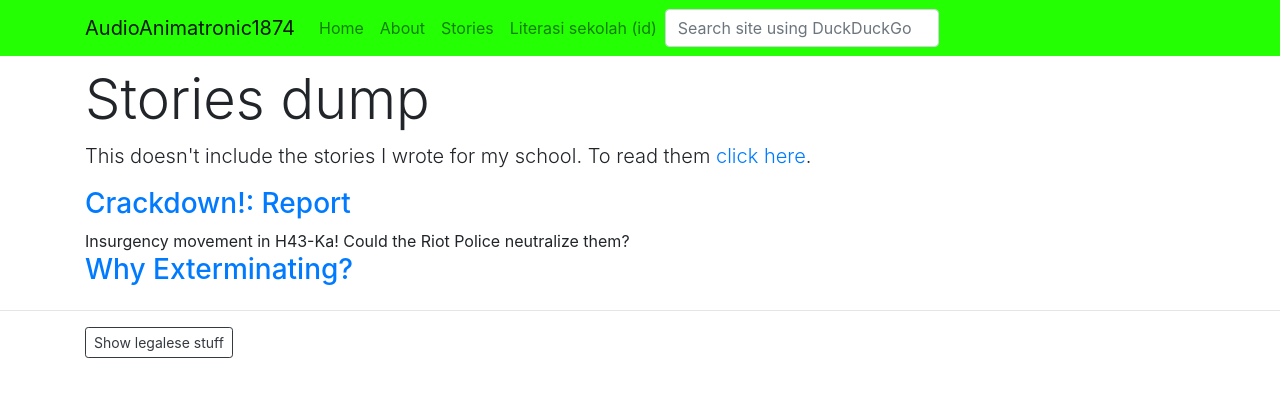
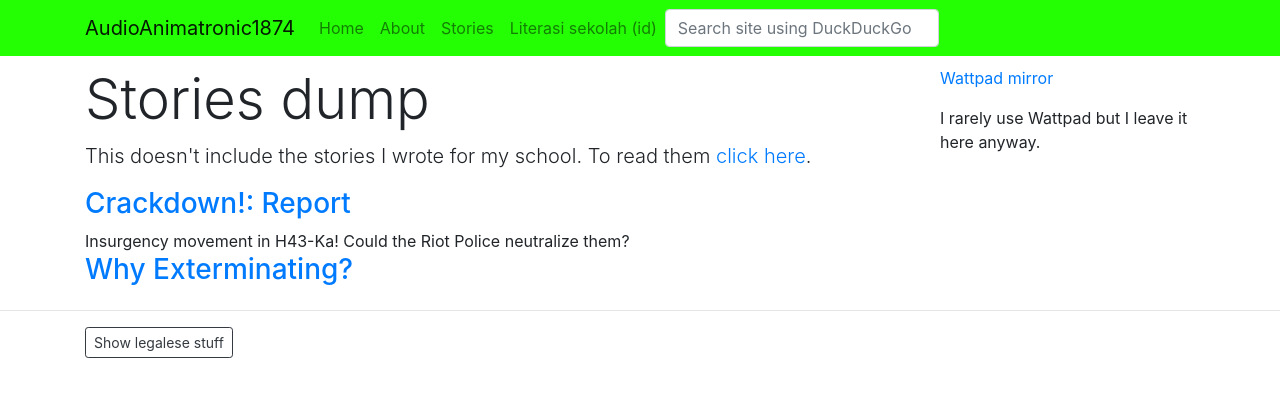
Before and after one commit to aa1874/aa1874site, a Jekyll site: the page built from stories.html, in a window 1280 px wide. Shown: the top 397 px of the page. Built offline with Jekyll 4.4.1, drawn with Linux system fonts in a browser that asks for light colours; nearby versions of some CDN libraries; some web fonts are replaced.

Commit message:
stories sidebar

```diff
--- a/stories.html
+++ b/stories.html
@@ -24,5 +24,7 @@ permalink: /stories/
     </div>
     <div class="col-md-3">
         <div class="d-md-none"><hr></div>
+        <p><a href="https://www.wattpad.com/user/aa1874">Wattpad mirror</a></p>
+        <p>I rarely use Wattpad but I leave it here anyway.</p>
     </div>
 </div>
```
